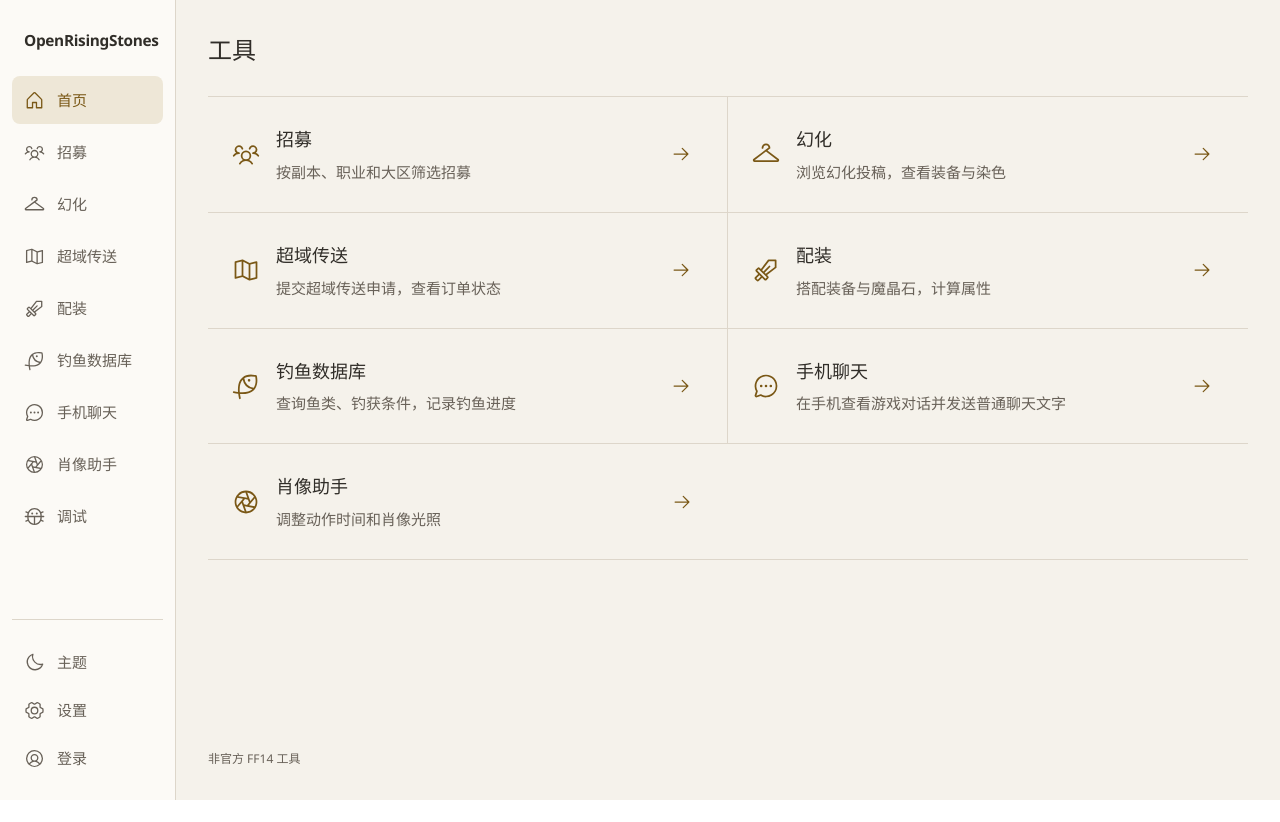
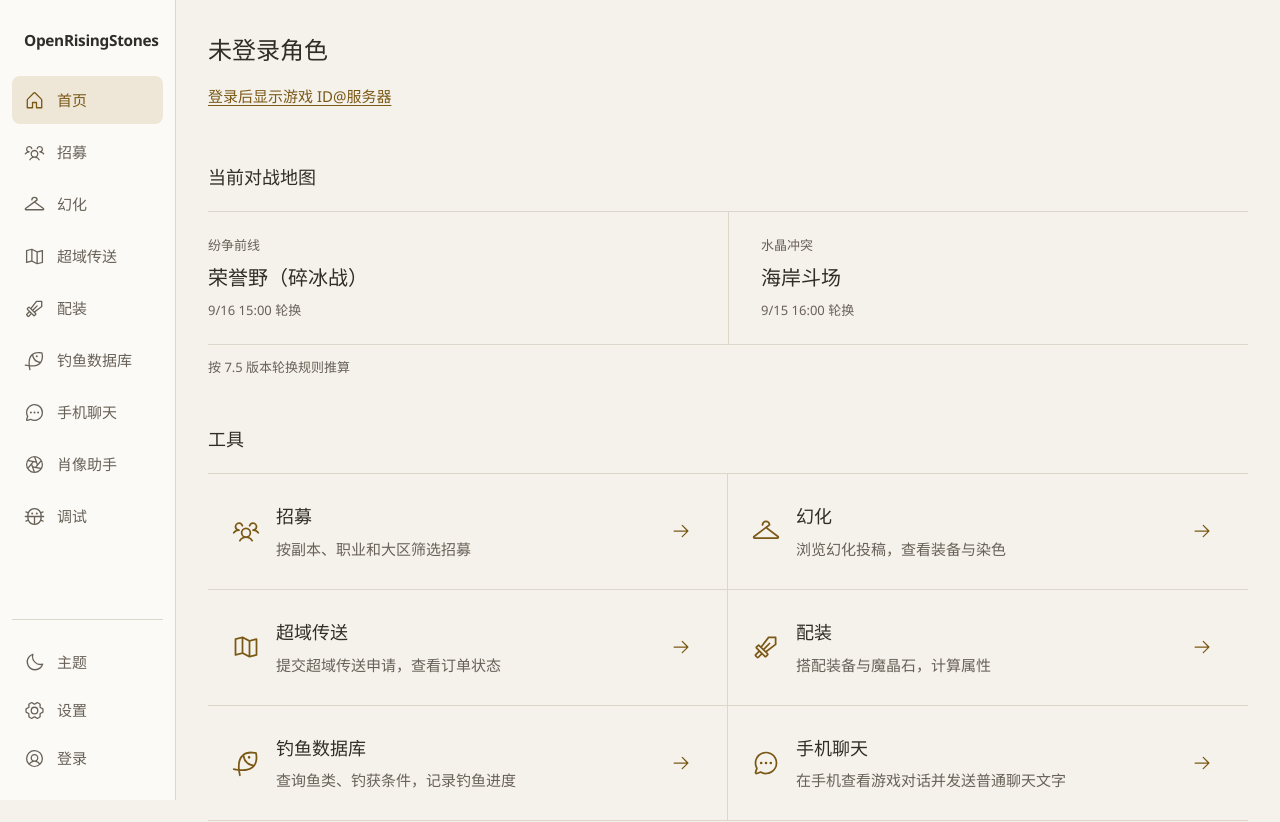
Before and after one commit to Kamiyakirio/OpenRisingStones, a React (Vite) app: page / in a window 1280 px wide. Shown: the top 822 px of the page. Before the commit the page ends 800 px from the top, so only its background shows below. Built offline with nearby package versions, Linux system fonts and the light colour scheme.

Commit message:
feat: show character and PvP rotations on home

```diff
--- a/src/app/components/AppView.tsx
+++ b/src/app/components/AppView.tsx
@@ -66,6 +66,9 @@ export function AppView({ viewModel }: AppViewProps) {
       <div id="workspace-content" className="workspace-content" tabIndex={-1}>
         {viewModel.activeFeature === "home" ? (
           <HomePage
+            profile={viewModel.loginProfile}
+            loginChecking={viewModel.loginChecking}
+            onOpenLogin={viewModel.openLogin}
             onOpenGlamour={viewModel.openGlamour}
             onOpenRecruit={viewModel.openRecruit}
             onOpenTeleport={viewModel.openTeleport}
--- a/src/pages/HomePage.css
+++ b/src/pages/HomePage.css
@@ -1,11 +1,75 @@
-/** Equal feature entries extend the shared sidebar directory as tools are added. */
+/** Current account and PvP status lead into the ruled feature directory. */
 .product-home {
   display: flex;
   flex-direction: column;
   min-height: 100dvh;
 }
-.product-home h1 {
-  margin: 0 0 28px;
+.home-identity {
+  margin-bottom: 48px;
+}
+.home-identity h1 {
+  margin: 0;
+  overflow-wrap: anywhere;
+}
+.home-identity p {
+  margin: 8px 0 0;
+  color: var(--ors-color-muted);
+}
+.home-identity button {
+  margin-top: 8px;
+  padding: 0;
+  border: 0;
+  background: transparent;
+  color: var(--ors-color-accent);
+  text-decoration: underline;
+  text-underline-offset: 3px;
+}
+.home-identity button:hover {
+  color: var(--ors-color-accent-hover);
+}
+.home-pvp {
+  margin-bottom: 48px;
+}
+.home-pvp h2,
+.home-tools h2 {
+  margin: 0 0 20px;
+  font-size: 1.125rem;
+  font-weight: 600;
+}
+.home-pvp-rotations {
+  display: grid;
+  grid-template-columns: repeat(2, minmax(0, 1fr));
+  border-block: 1px solid var(--ors-color-line);
+}
+.home-pvp-rotation {
+  display: flex;
+  flex-direction: column;
+  gap: 8px;
+  min-width: 0;
+  padding: 24px 32px 24px 0;
+}
+.home-pvp-rotation + .home-pvp-rotation {
+  padding: 24px 0 24px 32px;
+  border-left: 1px solid var(--ors-color-line);
+}
+.home-pvp-rotation h3 {
+  margin: 0;
+  color: var(--ors-color-muted);
+  font-size: 0.8125rem;
+  font-weight: 500;
+}
+.home-pvp-rotation strong {
+  font-size: 1.25rem;
+  font-weight: 600;
+  line-height: 1.4;
+}
+.home-pvp-rotation time,
+.home-pvp-note {
+  color: var(--ors-color-muted);
+  font-size: 0.8125rem;
+}
+.home-pvp-note {
+  margin: 12px 0 0;
 }
 .feature-directory {
   display: grid;
@@ -83,6 +147,21 @@
   font-size: 0.75rem;
 }
 @media (max-width: 767px) {
+  .home-identity,
+  .home-pvp {
+    margin-bottom: 40px;
+  }
+  .home-pvp-rotations {
+    grid-template-columns: 1fr;
+  }
+  .home-pvp-rotation,
+  .home-pvp-rotation + .home-pvp-rotation {
+    padding: 20px 0;
+    border-left: 0;
+  }
+  .home-pvp-rotation + .home-pvp-rotation {
+    border-top: 1px solid var(--ors-color-line);
+  }
   .feature-directory {
     grid-template-columns: 1fr;
   }
--- a/src/pages/HomePage.tsx
+++ b/src/pages/HomePage.tsx
@@ -1,4 +1,5 @@
-/** Compact feature directory inside the shared application frame. */
+/** Character identity, current PvP rotations, and the shared feature directory. */
+import { useEffect, useState } from "react";
 import {
   ArrowRight,
   Aperture,
@@ -9,9 +10,18 @@ import {
   Sword,
   UsersThree,
 } from "@phosphor-icons/react";
+import type { LoginProfile } from "../features/auth/types";
+import {
+  getCrystallineConflictRotation,
+  getFrontlineRotation,
+  type PvpRotation,
+} from "../shared/utils/pvpMap";
 import "./HomePage.css";
 
 type HomePageProps = {
+  profile: LoginProfile | null;
+  loginChecking: boolean;
+  onOpenLogin: () => void;
   onOpenRecruit: () => void;
   onOpenGlamour: () => void;
   onOpenTeleport: () => void;
@@ -22,6 +32,9 @@ type HomePageProps = {
 };
 
 export function HomePage({
+  profile,
+  loginChecking,
+  onOpenLogin,
   onOpenRecruit,
   onOpenGlamour,
   onOpenTeleport,
@@ -30,6 +43,37 @@ export function HomePage({
   onOpenChat,
   onOpenPortrait,
 }: HomePageProps) {
+  const [now, setNow] = useState(() => new Date());
+  const nowMs = now.getTime();
+  const frontline = getFrontlineRotation(now);
+  const crystallineConflict = getCrystallineConflictRotation(now);
+  const frontlineNextAt = frontline.nextRotationAt.getTime();
+  const crystallineConflictNextAt =
+    crystallineConflict.nextRotationAt.getTime();
+  const characterName = profile?.characterName.trim();
+  const serverName = profile?.groupName.trim();
+
+  // Schedule the next render at the actual rotation boundary, then refresh
+  // after the window resumes in case the system suspended the timer.
+  useEffect(() => {
+    const nextRotationAt = Math.min(frontlineNextAt, crystallineConflictNextAt);
+    const timer = window.setTimeout(
+      () => setNow(new Date()),
+      Math.max(100, nextRotationAt - Date.now() + 100),
+    );
+    const refresh = () => setNow(new Date());
+    const refreshWhenVisible = () => {
+      if (!document.hidden) refresh();
+    };
+    window.addEventListener("focus", refresh);
+    document.addEventListener("visibilitychange", refreshWhenVisible);
+    return () => {
+      window.clearTimeout(timer);
+      window.removeEventListener("focus", refresh);
+      document.removeEventListener("visibilitychange", refreshWhenVisible);
+    };
+  }, [nowMs, frontlineNextAt, crystallineConflictNextAt]);
+
   const features = [
     {
       name: "招募",
@@ -76,7 +120,37 @@ export function HomePage({
   ];
   return (
     <main className="product-home" id="top">
-      <h1>工具</h1>
+      <header className="home-identity">
+        <h1>
+          {characterName && serverName
+            ? `${characterName}@${serverName}`
+            : profile
+              ? "角色信息不完整"
+              : loginChecking
+                ? "正在读取角色信息…"
+                : "未登录角色"}
+        </h1>
+        {!profile && !loginChecking && (
+          <button type="button" onClick={onOpenLogin}>
+            登录后显示游戏 ID@服务器
+          </button>
+        )}
+        {profile && (!characterName || !serverName) && (
+          <p>当前账号未提供完整的游戏 ID 和服务器信息。</p>
+        )}
+      </header>
+
+      <section className="home-pvp" aria-labelledby="home-pvp-title">
+        <h2 id="home-pvp-title">当前对战地图</h2>
+        <div className="home-pvp-rotations">
+          <PvpMapStatus title="纷争前线" rotation={frontline} />
+          <PvpMapStatus title="水晶冲突" rotation={crystallineConflict} />
+        </div>
+        <p className="home-pvp-note">按 7.5 版本轮换规则推算</p>
+      </section>
+
+      <section className="home-tools" aria-labelledby="home-tools-title">
+        <h2 id="home-tools-title">工具</h2>
         <div className="feature-directory" aria-label="应用功能">
           {features.map(({ name, description, icon: Icon, open }) => (
             <button
@@ -94,7 +168,34 @@ export function HomePage({
             </button>
           ))}
         </div>
+      </section>
       <footer className="home-footer">非官方 FF14 工具</footer>
     </main>
   );
 }
+
+function PvpMapStatus({
+  title,
+  rotation,
+}: {
+  title: string;
+  rotation: PvpRotation;
+}) {
+  const nextRotationLabel = new Intl.DateTimeFormat("zh-CN", {
+    month: "numeric",
+    day: "numeric",
+    hour: "2-digit",
+    minute: "2-digit",
+    hour12: false,
+  }).format(rotation.nextRotationAt);
+
+  return (
+    <div className="home-pvp-rotation">
+      <h3>{title}</h3>
+      <strong>{rotation.map.name}</strong>
+      <time dateTime={rotation.nextRotationAt.toISOString()}>
+        {nextRotationLabel} 轮换
+      </time>
+    </div>
+  );
+}
--- /dev/null
+++ b/src/shared/utils/pvpMap.ts
@@ -0,0 +1,78 @@
+/** Patch 7.5 PvP rotations, anchored to observed UTC rotation boundaries. */
+
+export type PvpMap = {
+  id: string;
+  name: string;
+};
+
+export type PvpRotation = {
+  map: PvpMap;
+  nextMap: PvpMap;
+  nextRotationAt: Date;
+};
+
+// The order and intervals are from the official 7.5 patch notes. The anchors
+// align that order with the observed rotation calendar after the patch.
+const FRONTLINE_MAPS: readonly PvpMap[] = [
+  { id: "seize", name: "尘封秘岩（争夺战）" },
+  { id: "shatter", name: "荣誉野（碎冰战）" },
+  { id: "naadam", name: "昂萨哈凯尔（竞争战）" },
+  { id: "triumph", name: "沃刻其特（演习战）" },
+  { id: "seize", name: "尘封秘岩（争夺战）" },
+  { id: "secure", name: "周边遗迹群（阵地战）" },
+  { id: "naadam", name: "昂萨哈凯尔（竞争战）" },
+  { id: "triumph", name: "沃刻其特（演习战）" },
+];
+
+const CRYSTALLINE_CONFLICT_MAPS: readonly PvpMap[] = [
+  { id: "palaistra", name: "角力学校" },
+  { id: "volcanic", name: "火山之心" },
+  { id: "bayside", name: "海岸斗场" },
+  { id: "cloudnine", name: "九霄云上" },
+  { id: "castletown", name: "机关大殿" },
+  { id: "harmonias", name: "休兵书库" },
+  { id: "redsands", name: "赤土红沙" },
+];
+
+const FRONTLINE_REFERENCE_MS = Date.parse("2026-05-01T15:00:00Z");
+const CRYSTALLINE_CONFLICT_REFERENCE_MS = Date.parse("2026-04-28T13:00:00Z");
+const FRONTLINE_INTERVAL_MS = 24 * 60 * 60 * 1000;
+const CRYSTALLINE_CONFLICT_INTERVAL_MS = 60 * 60 * 1000;
+
+/** Uses UTC epoch slots so local timezone and daylight saving cannot shift maps. */
+function rotationAt(
+  now: Date,
+  referenceMs: number,
+  intervalMs: number,
+  maps: readonly PvpMap[],
+): PvpRotation {
+  const slot = Math.floor((now.getTime() - referenceMs) / intervalMs);
+  const index = ((slot % maps.length) + maps.length) % maps.length;
+  return {
+    map: maps[index],
+    nextMap: maps[(index + 1) % maps.length],
+    nextRotationAt: new Date(referenceMs + (slot + 1) * intervalMs),
+  };
+}
+
+/** Frontline changes daily at 15:00 UTC (23:00 Beijing time). */
+export function getFrontlineRotation(now: Date = new Date()): PvpRotation {
+  return rotationAt(
+    now,
+    FRONTLINE_REFERENCE_MS,
+    FRONTLINE_INTERVAL_MS,
+    FRONTLINE_MAPS,
+  );
+}
+
+/** Casual and ranked Crystalline Conflict change every 60 minutes. */
+export function getCrystallineConflictRotation(
+  now: Date = new Date(),
+): PvpRotation {
+  return rotationAt(
+    now,
+    CRYSTALLINE_CONFLICT_REFERENCE_MS,
+    CRYSTALLINE_CONFLICT_INTERVAL_MS,
+    CRYSTALLINE_CONFLICT_MAPS,
+  );
+}
```
Also changed, not shown: 5 other files (tests, documents, lock files or other folders). Lines whose indentation alone changed are shown as unchanged.
